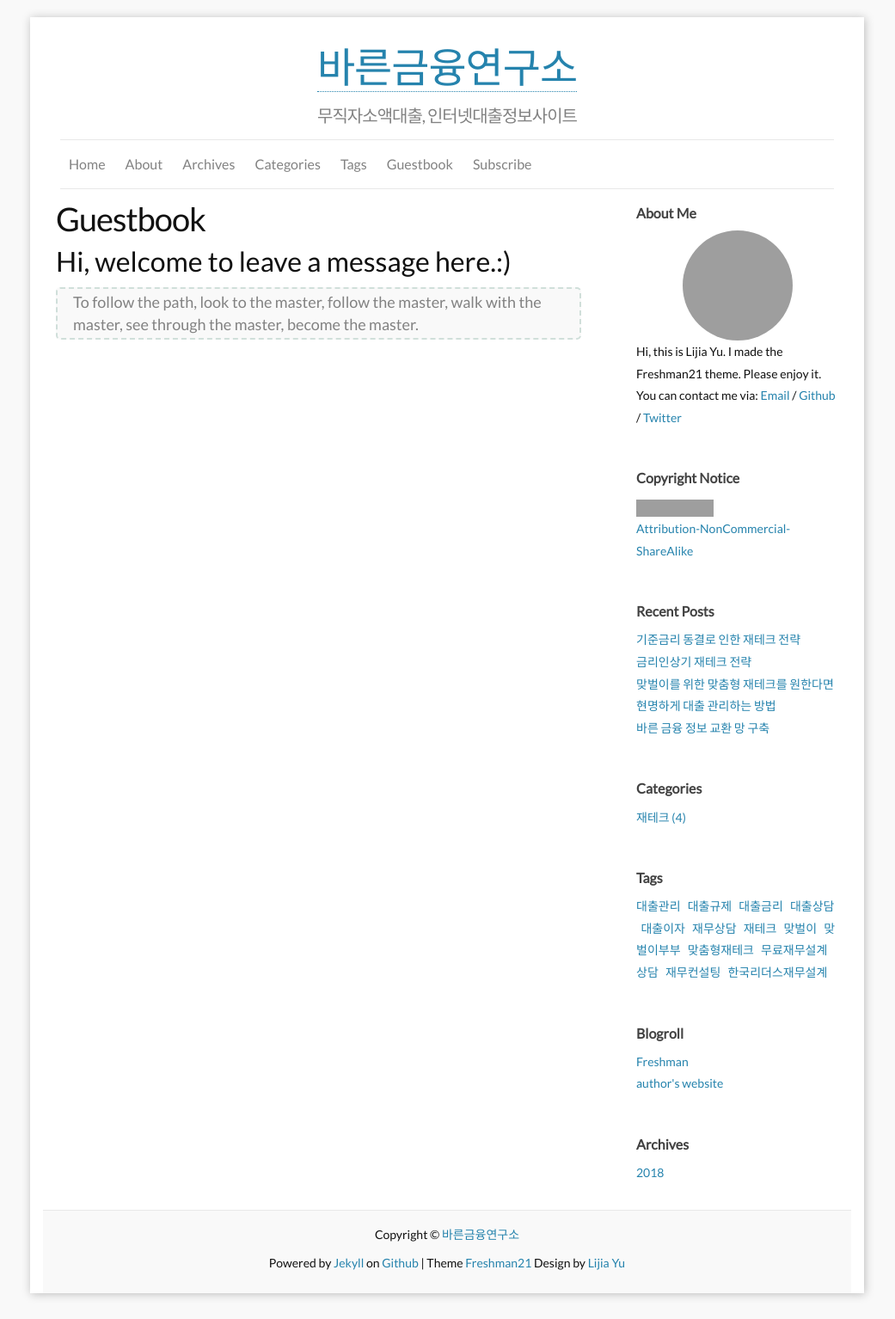
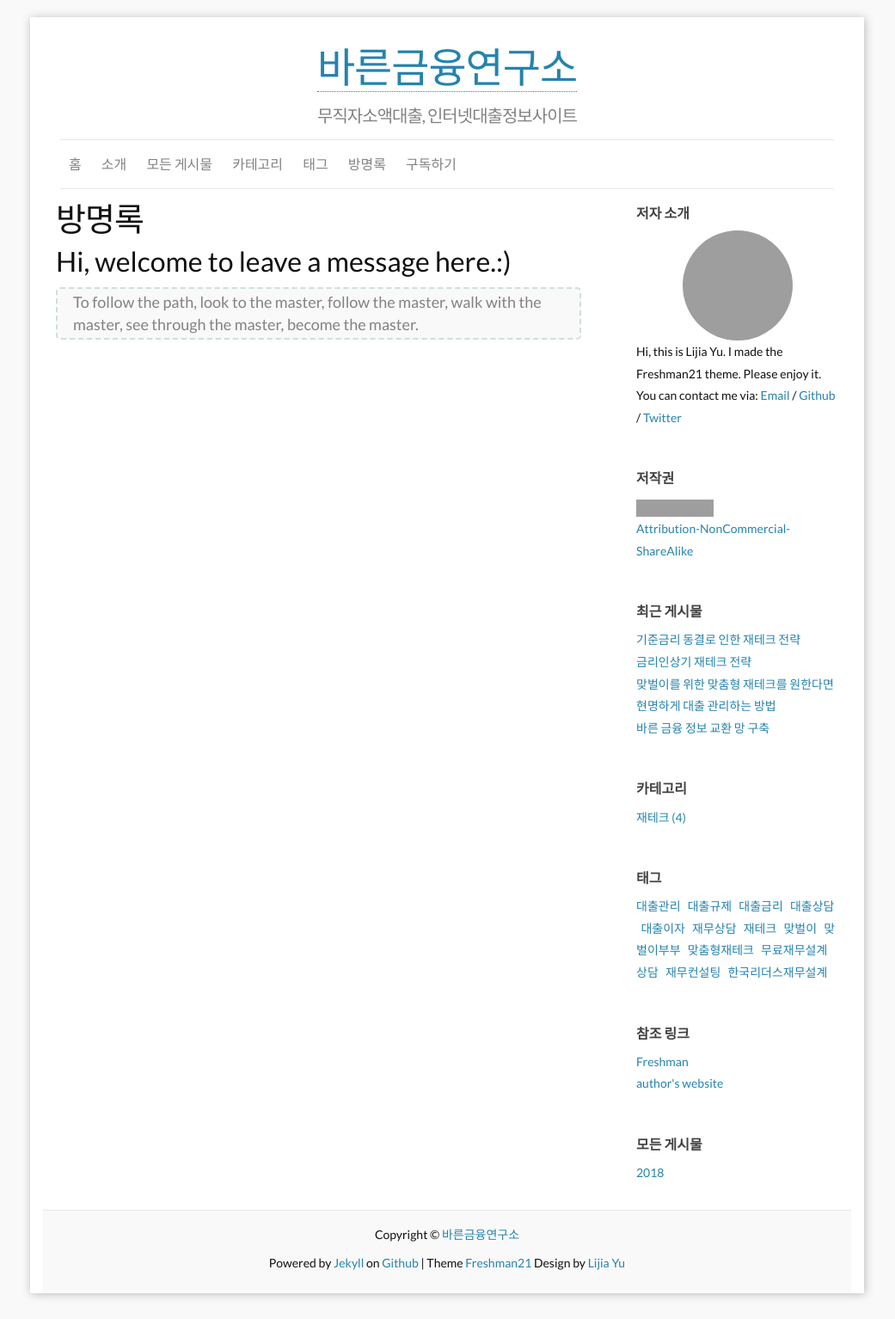
Before and after one commit to leevra/finance, a Jekyll site: the page built from f_guestbook.md, in a window 1280 px wide. Shown: the whole page at 86% size, without its empty margins (120-1161 px from the left). Built offline with Jekyll 4.4.1, drawn with Linux system fonts in a browser that asks for light colours; comment, search, counter and statistics services are not loaded; grey boxes are pictures that could not be loaded.

Commit message:
VersionActivity

```diff
--- a/_config.yml
+++ b/_config.yml
@@ -22,7 +22,7 @@ google_analytics_key: UA-57979084-1 # put YOUR key here to enable tracking! (bla
 ### Site setting:
 ShowContactInfo: "True" # Personal Info (twitter,github,email) can be seen on aboutme-sidebar, those info only shown where ShowContactInfo == True
 default_column: "two" # blog style: two columns, if default_column != "two", you will see a one column blog.
-default_locale: "en" # blog sidebar language set, only include: English (en), Chinese (cn), Japanese (jp), Polish (pl), Korean (kr),  Russian (ru), Turkish (tr), and Indonesian (id).
+default_locale: "kr" # blog sidebar language set, only include: English (en), Chinese (cn), Japanese (jp), Polish (pl), Korean (kr),  Russian (ru), Turkish (tr), and Indonesian (id).
 
 locales:
     en:
```
